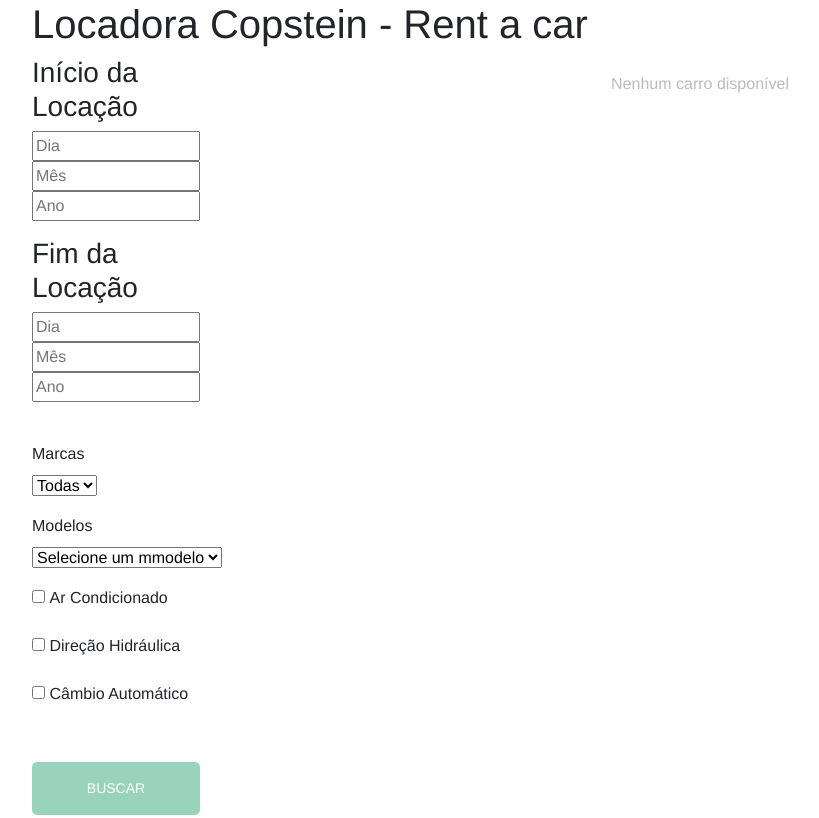
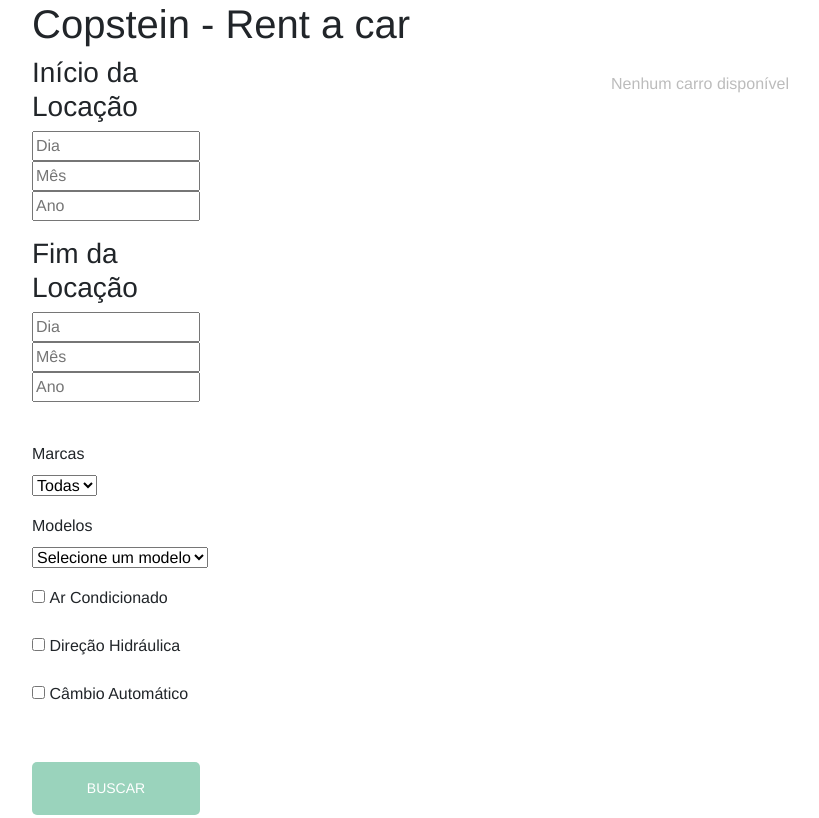
Before and after one commit to Lennon95/LocadoraBackend, a website: page Frontend/index.html in a window 1280 px wide. Shown: the top 818 px of the page, without its empty margins (40-859 px from the left). Drawn offline with nearby package versions, Linux system fonts and the light colour scheme; no server answers.

Commit message:
Frontend fixes

```diff
--- a/Frontend/index.html
+++ b/Frontend/index.html
@@ -9,7 +9,7 @@
     <body>
         <!-- Cabeçalho -->
         <header>
-            <h1>Locadora Copstein - Rent a car</h1>
+            <h1>Copstein - Rent a car</h1>
         </header>
 
         <!-- Corpo -->
@@ -43,7 +43,7 @@
                     <div class="select-item">
                       <label>Modelos</label>
                       <select name="modelo" id="modelo">
-                        <option selected disabled>Selecione um mmodelo</option>
+                        <option selected disabled>Selecione um modelo</option>
                       </select>
                     </div>
 
```
